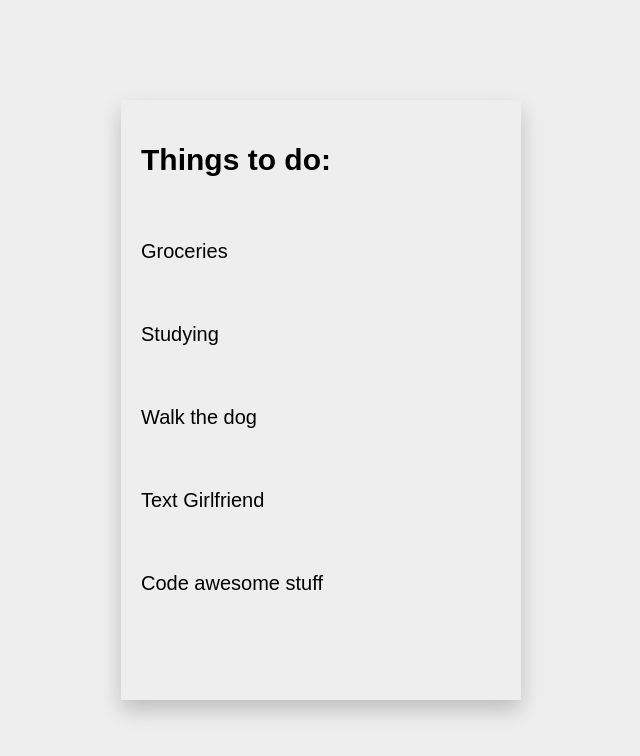
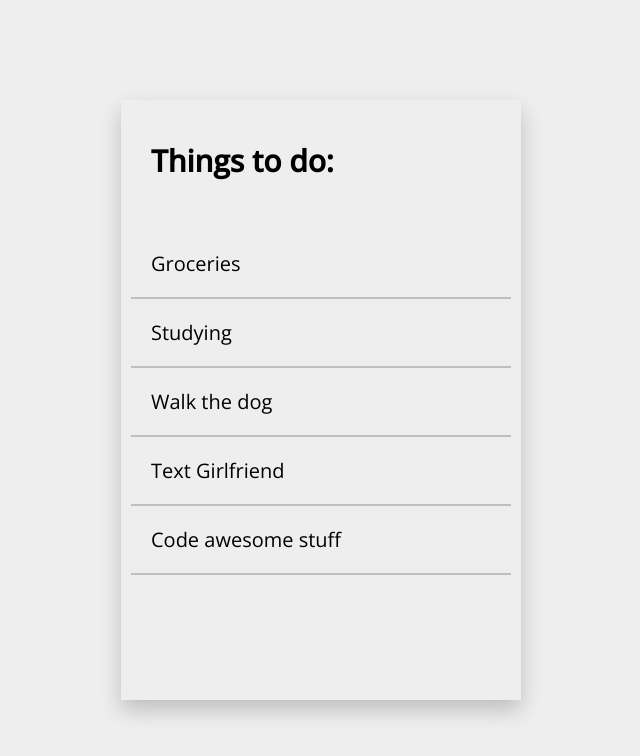
Before and after one commit to SemThijssen/todo, a React app: page / in a window 1280 px wide. Shown: the whole page, without its empty margins (319-959 px from the left). Built offline with nearby package versions, Linux system fonts and the light colour scheme.

Commit message:
video 4 van les 4 gemaakt

```diff
--- a/public/index.html
+++ b/public/index.html
@@ -9,6 +9,9 @@
       name="description"
       content="Web site created using create-react-app"
     />
+    <link rel="preconnect" href="https://fonts.googleapis.com">
+    <link rel="preconnect" href="https://fonts.gstatic.com" crossorigin>
+    <link href="https://fonts.googleapis.com/css2?family=Dancing+Script:wght@400;500&family=Lato&family=Open+Sans:wght@400;500&display=swap" rel="stylesheet">
     <link rel="apple-touch-icon" href="%PUBLIC_URL%/logo192.png" />
     <!--
       manifest.json provides metadata used when your web app is installed on a
--- a/src/App/App.css
+++ b/src/App/App.css
@@ -11,7 +11,7 @@ html{
 body{
 
     font-size: 2rem;
-    font-family: sans-serif;
+    font-family: 'Open Sans', sans-serif;
     background: #eee;
 }
 #root{
--- a/src/components/Todo/Todo.css
+++ b/src/components/Todo/Todo.css
@@ -9,7 +9,7 @@
     height: 20%;
     display: flex;
     align-items: center;
-    padding: 2rem;
+    padding: 3rem;
 }
 
 .todo__list{
@@ -17,9 +17,15 @@
     height: 80%;
     display: flex;
     flex-direction: column;
-    gap: 2rem;
+    padding: 1rem;
+
 }
 .todo__item{
     list-style: none;
     padding: 2rem;
+    border-bottom: 0.2rem solid rgb(0, 0, 0, 0.2);
 }
+.todo__item:hover{
+    background: hsl(0, 0%, 87%);
+    cursor: pointer;
+}
```
